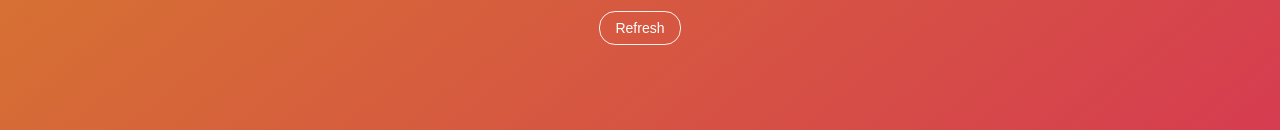
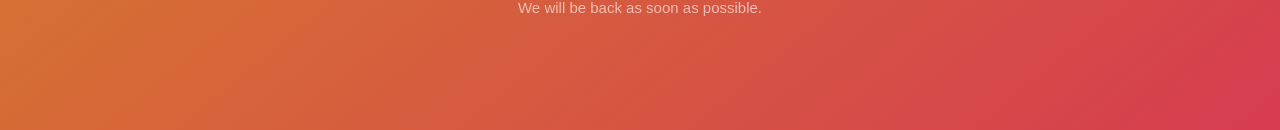
Before and after one commit to useresu/useresu.github.io, a plain HTML site: page maintenance.html in a window 1280 px wide. Shown: the part 507-637 px from the top of the page. Drawn offline with Linux system fonts and the light colour scheme.

Commit message:
no refresh button - heroku iframes

```diff
--- a/maintenance.html
+++ b/maintenance.html
@@ -91,7 +91,7 @@ body.friendly .btn {
 <div class=message__title> Offline for maintenance </div>
  <p> This app is undergoing maintenance right now. </p>
  <p> We will be back as soon as possible. </p>
- <p style="margin-top:20px;"> <a href="https://www.workshopsmarket.com" class="btn btn-primary" style="border-radius:16px;">Refresh</a></p>
+
  </div>
 
 <div class=logo>
```
